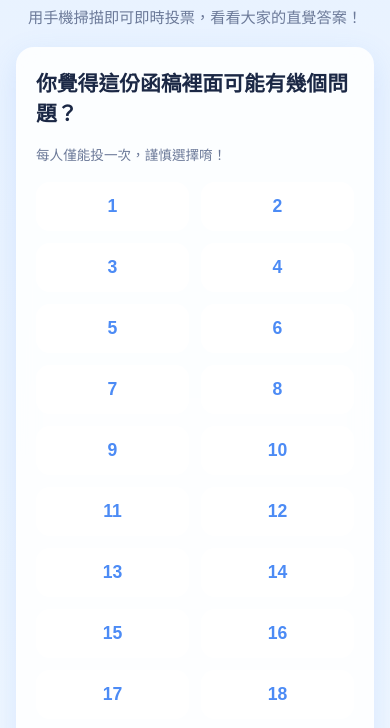
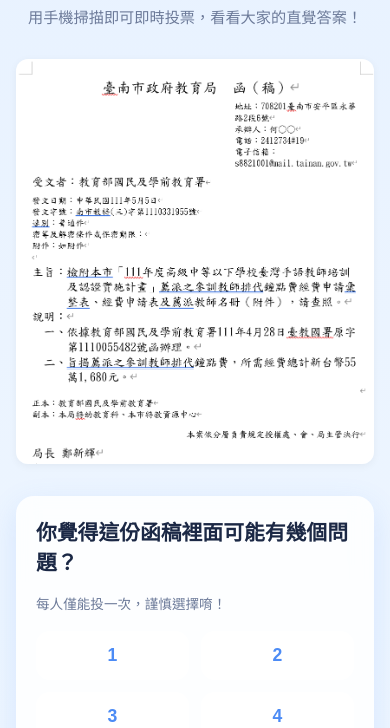
Before and after one commit to sirians-lin/vote-game, a website: page public/index.html in a window 390 px wide. Shown: the part 101-829 px from the top of the page. Drawn offline with nearby package versions, Linux system fonts and the light colour scheme; no server answers.

Commit message:
feat(ui): 頁首加入題目圖片（responsive, lazy-load）

```diff
--- a/public/index.html
+++ b/public/index.html
@@ -13,6 +13,9 @@
     </header>
 
     <main class="layout" id="app">
+        <header class="question-hero" aria-label="本次題目">
+            <img src="/images/image-sample.png" alt="課堂題目圖片" loading="lazy" decoding="async" />
+        </header>
         <section class="panel choices" aria-labelledby="choice-title">
             <h2 id="choice-title">你覺得這份函稿裡面可能有幾個問題？</h2>
             <p class="hint">每人僅能投一次，謹慎選擇唷！</p>
--- a/public/styles.css
+++ b/public/styles.css
@@ -32,6 +32,19 @@ body {
 .site-header {
     text-align: center;
     margin-bottom: 20px;
+}
+
+.question-hero {
+    margin: 12px 0 16px;
+}
+
+.question-hero img {
+    max-width: 100%;
+    height: auto;
+    display: block;
+    margin: 0 auto;
+    border-radius: 12px;
+    box-shadow: 0 2px 8px rgba(0, 0, 0, 0.05);
 }
 
 .site-header h1 {
```
Also changed, not shown: public/images/image-sample.png (added).
